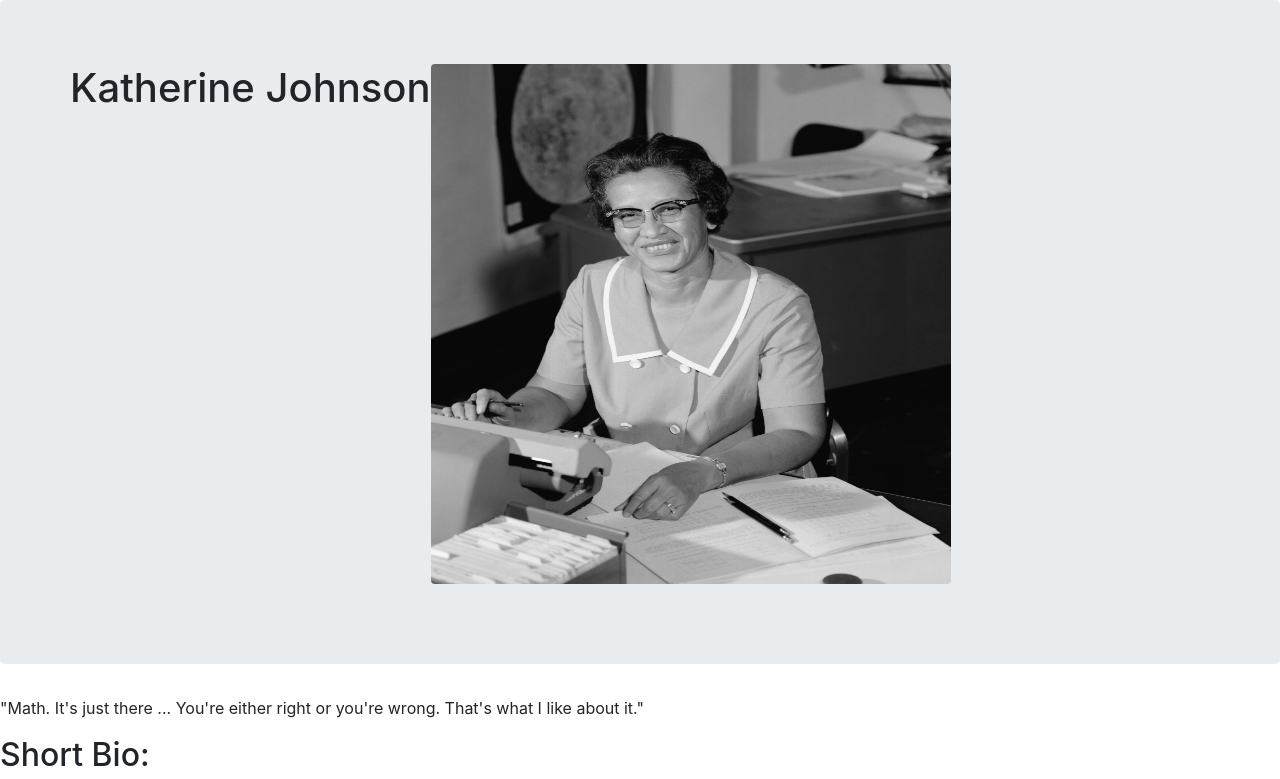
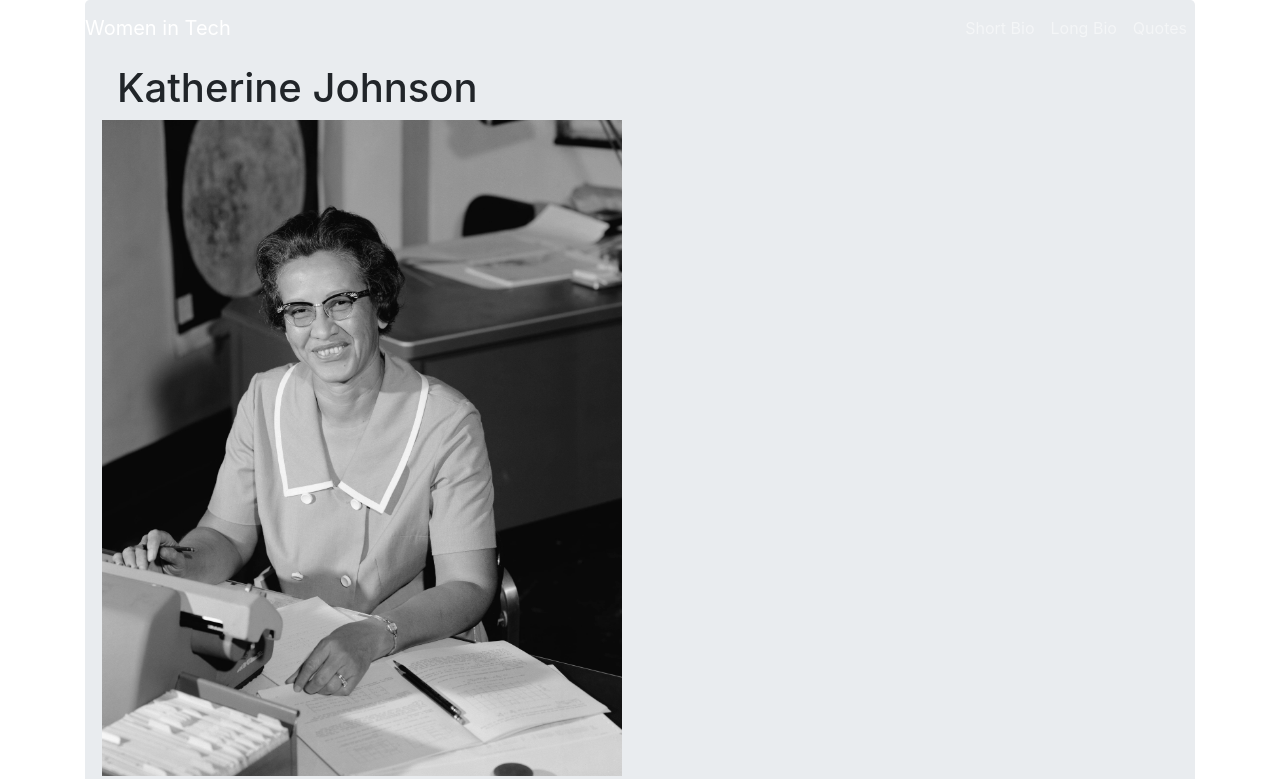
Before and after one commit to mandycrose/mandy-katherine-johnson-bootstrap, a plain HTML site: page index.html in a window 1280 px wide. Shown: the top 779 px of the page. Drawn offline with nearby package versions, Linux system fonts and the light colour scheme.

Commit message:
added nav bar and trying to change jumbotron

```diff
--- a/index.html
+++ b/index.html
@@ -12,17 +12,39 @@
 </head>
 
 <body>
-  <div id="wrapper">
-  <header class=jumbotron>
+    <nav class="navbar fixed-top navbar-expand-lg navbar-dark">
+      <div class="container">
+    <a class="navbar-brand" href="#">Women in Tech</a>
+    <button class="navbar-toggler" type="button" data-toggle="collapse" data-target="#navbarNav" aria-controls="navbarNav" aria-expanded="false" aria-label="Toggle navigation">
+      <span class="navbar-toggler-icon"></span>
+    </button>
+    <div class="collapse navbar-collapse justify-content-end" id="navbarNav">
+      <ul class="navbar-nav">
+        <li class="nav-item">
+          <a class="nav-link" href="#">Short Bio</a>
+        </li>
+        <li class="nav-item">
+          <a class="nav-link" href="#m">Long Bio</a>
+        </li>
+        <li class="nav-item">
+          <a class="nav-link" href="#m">Quotes</a>
+        </li>
+      </ul>
+    </div><!--navbar-->
+    </nav>
     <div class="container">
+  <header class="jumbotron">
 		<div class="row">
+      <div class= "col-md-8">
     <h1 id="heading">Katherine Johnson</h1>
+    </div>
       <figure>
-        <img src="images/Katherine_Johnson_at_NASA_in_1966.jpg" alt="Katherine Johnson at Nasa in 1966." height="520" width="520" class="rounded mx-auto d-block" alt="Responsive image" />
+        <img src="images/Katherine_Johnson_at_NASA_in_1966.jpg" alt="Katherine Johnson at Nasa in 1966." height="520" width="520" class="img-fluid" alt="katherine image" />
       </figure>
-      </header>
+
       <blockquote class="first">"Math. It's just there ... You're either right or you're wrong. That's what I like about it."</blockquote>
-
+          </header>
+</div>
     <section class="short-bio">
       <h2>Short Bio:</h2>
       <ul>
@@ -71,4 +93,5 @@
       <blockquote>"I felt most proud of the success of the Apollo mission. They were going to the moon and I computed the path to get there."</blockquote>
     </section>
   </main>
-  <footer>Information source:<a href=https://en.wikipedia.org/wiki/Katherine_Johnson>wikipedia </a> </footer> </div> </body> </html>
+  <footer>Information source:<a href=https://en.wikipedia.org/wiki/Katherine_Johnson>wikipedia </a> </footer> </div><!--/.container-->
+ </body> </html>
```
